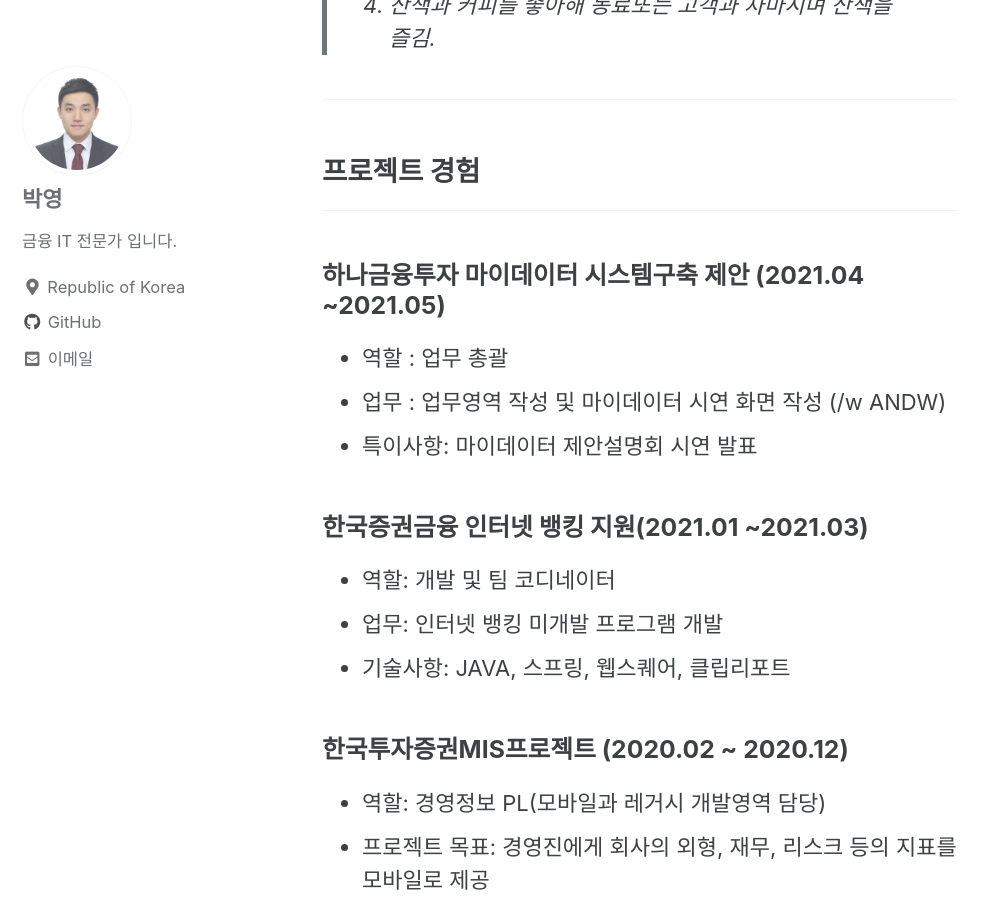
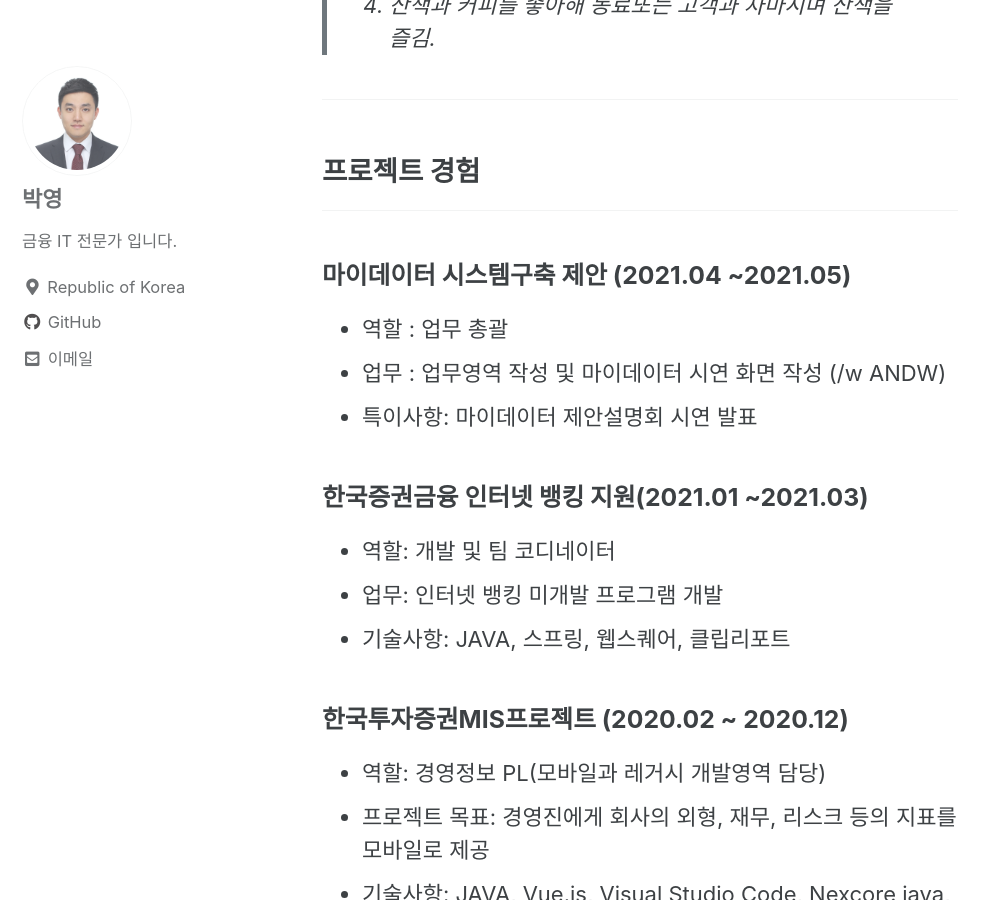
Before and after one commit to py0777/py0777.github.com, a Jekyll site: the page built from _pages/about-archive.md, in a window 1280 px wide and 900 px high, scrolled down 1368 px. Shown: the whole window, without its empty margins (0-999 px from the left). Built offline with Jekyll 4.4.1, drawn with Linux system fonts in a browser that asks for light colours; cached includes are drawn as plain includes; a script that is not in the unit is left out.

Commit message:
Update about-archive.md

```diff
--- a/_pages/about-archive.md
+++ b/_pages/about-archive.md
@@ -34,7 +34,7 @@
 
 ---
 
-### 하나금융투자 마이데이터 시스템구축 제안 (2021.04 ~2021.05)
+### 마이데이터 시스템구축 제안 (2021.04 ~2021.05)
 
 - 역할 : 업무 총괄
 - 업무 : 업무영역 작성 및 마이데이터 시연 화면 작성 (/w ANDW)
```
